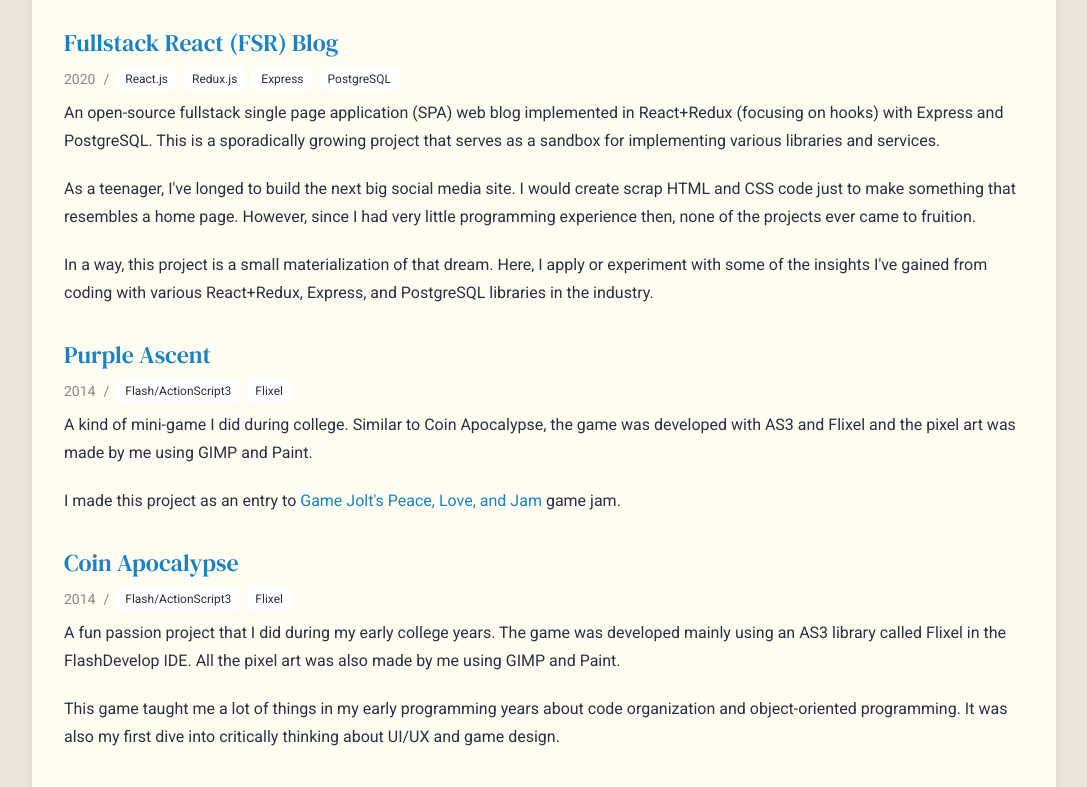
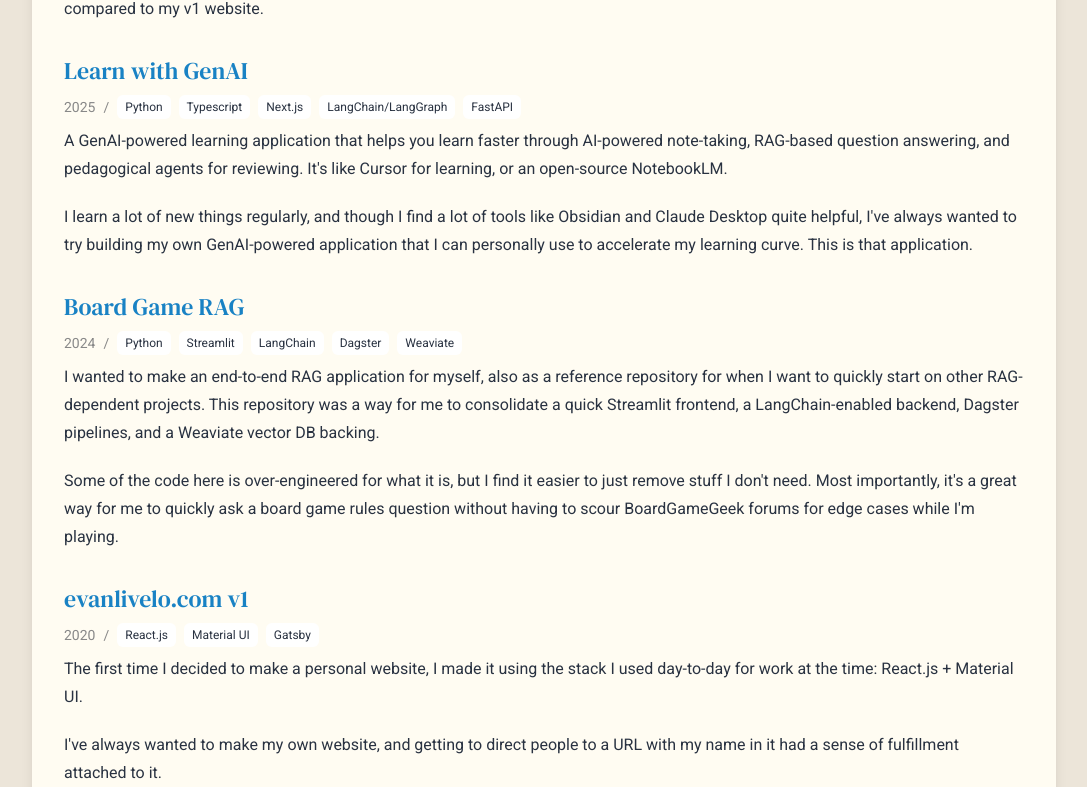
Before and after one commit to vandenn/evanlivelo.com, a Next.js app: page /projects in a window 1280 px wide. Shown: the part 559-1346 px from the top of the page, without its empty margins (96-1183 px from the left). Built offline with nearby package versions, Linux system fonts and the light colour scheme; no server answers.

Commit message:
Add more side projects

```diff
--- /dev/null
+++ b/content/projects/projects/board_game_rag.md
@@ -0,0 +1,15 @@
+---
+date: "2024-07"
+title: "Board Game RAG"
+tech:
+  - Python
+  - Streamlit
+  - LangChain
+  - Dagster
+  - Weaviate
+link: "https://github.com/vandenn/board-game-rag"
+---
+
+I wanted to make an end-to-end RAG application for myself, also as a reference repository for when I want to quickly start on other RAG-dependent projects. This repository was a way for me to consolidate a quick Streamlit frontend, a LangChain-enabled backend, Dagster pipelines, and a Weaviate vector DB backing.
+
+Some of the code here is over-engineered for what it is, but I find it easier to just remove stuff I don't need. Most importantly, it's a great way for me to quickly ask a board game rules question without having to scour BoardGameGeek forums for edge cases while I'm playing.
--- a/content/projects/projects/fsr_blog.md
+++ b/content/projects/projects/fsr_blog.md
@@ -9,7 +9,7 @@
 link: "https://github.com/vandenn/fullstack-react-blog"
 ---
 
-An open-source fullstack single page application (SPA) web blog implemented in React+Redux (focusing on hooks) with Express and PostgreSQL. This is a sporadically growing project that serves as a sandbox for implementing various libraries and services.
+A fullstack single page application (SPA) web blog implemented in React+Redux (focusing on hooks) with Express and PostgreSQL. This is a sporadically growing project that serves as a sandbox for implementing various libraries and services.
 
 As a teenager, I've longed to build the next big social media site. I would create scrap HTML and CSS code just to make something that resembles a home page. However, since I had very little programming experience then, none of the projects ever came to fruition.
 
--- a/content/projects/projects/learn_with_genai.md
+++ b/content/projects/projects/learn_with_genai.md
@@ -10,6 +10,6 @@
 link: "https://github.com/vandenn/learn-with-genai"
 ---
 
-An open-source GenAI-powered learning application that helps you learn faster through AI-powered note-taking, RAG-based question answering, and pedagogical agents for reviewing. It's like Cursor for learning, or an open-source NotebookLM.
+A GenAI-powered learning application that helps you learn faster through AI-powered note-taking, RAG-based question answering, and pedagogical agents for reviewing. It's like Cursor for learning, or an open-source NotebookLM.
 
 I learn a lot of new things regularly, and though I find a lot of tools like Obsidian and Claude Desktop quite helpful, I've always wanted to try building my own GenAI-powered application that I can personally use to accelerate my learning curve. This is that application.
--- a/content/projects/projects/purple_ascent.md
+++ b/content/projects/projects/purple_ascent.md
@@ -9,4 +9,4 @@
 
 A kind of mini-game I did during college. Similar to Coin Apocalypse, the game was developed with AS3 and Flixel and the pixel art was made by me using GIMP and Paint.
 
-I made this project as an entry to [Game Jolt's Peace, Love, and Jam](http://jams.gamejolt.io/peaceloveandjam/games) game jam.
+I made this project as an entry to Game Jolt's Peace, Love, and Jam game jam in 2014.
--- /dev/null
+++ b/content/projects/projects/website_v1.md
@@ -0,0 +1,13 @@
+---
+date: "2020-09"
+title: "evanlivelo.com v1"
+tech:
+  - React.js
+  - Material UI
+  - Gatsby
+link: "https://github.com/vandenn/personal-site"
+---
+
+The first time I decided to make a personal website, I made it using the stack I used day-to-day for work at the time: React.js + Material UI.
+
+I've always wanted to make my own website, and getting to direct people to a URL with my name in it had a sense of fulfillment attached to it.
--- /dev/null
+++ b/content/projects/projects/website_v2.md
@@ -0,0 +1,12 @@
+---
+date: "2025-10"
+title: "evanlivelo.com v2"
+tech:
+  - Next.js
+  - Tailwind CSS
+link: "https://github.com/vandenn/evanlivelo.com"
+---
+
+It's this site!
+
+I was toying around with the idea of having a place to share my thoughts and ideas, and my existing website design didn't really support that, at least, not without significant changes. So I took the opportunity to revamp my website and add [my own tiny corner](/blog) where I can share those thoughts and ideas. It was also a good refresher on frontend development, particularly with this more modern stack compared to my v1 website.
--- a/src/app/layout.tsx
+++ b/src/app/layout.tsx
@@ -109,7 +109,7 @@
 }: Readonly<{
   children: React.ReactNode;
 }>) {
-  if (typeof window !== "undefined" && process.env.NEXT_PUBLIC_CLARITY_PROJECT_ID) {
+  if (process.env.NEXT_PUBLIC_CLARITY_PROJECT_ID) {
     Clarity.init(process.env.NEXT_PUBLIC_CLARITY_PROJECT_ID);
   }
 
```
